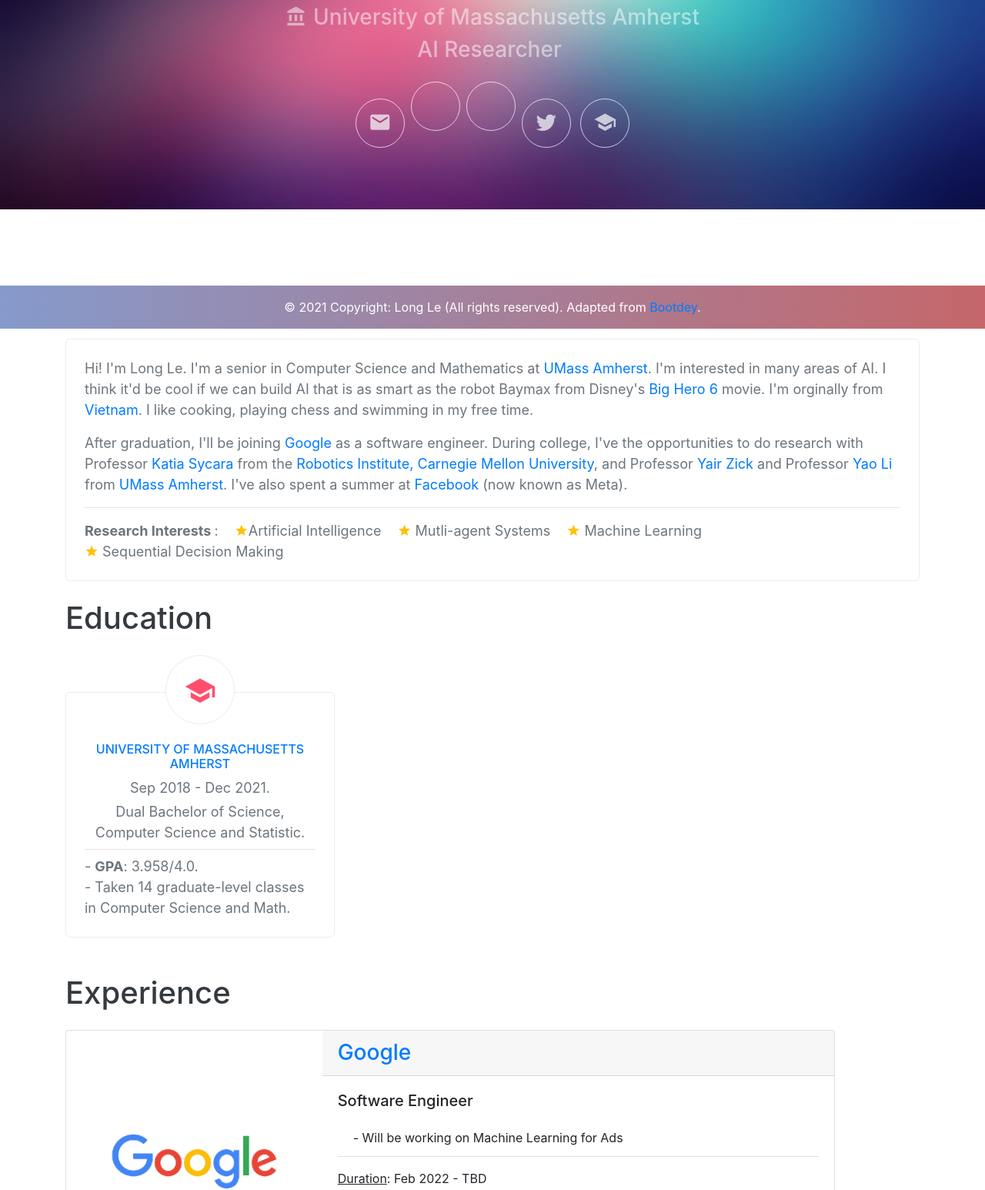
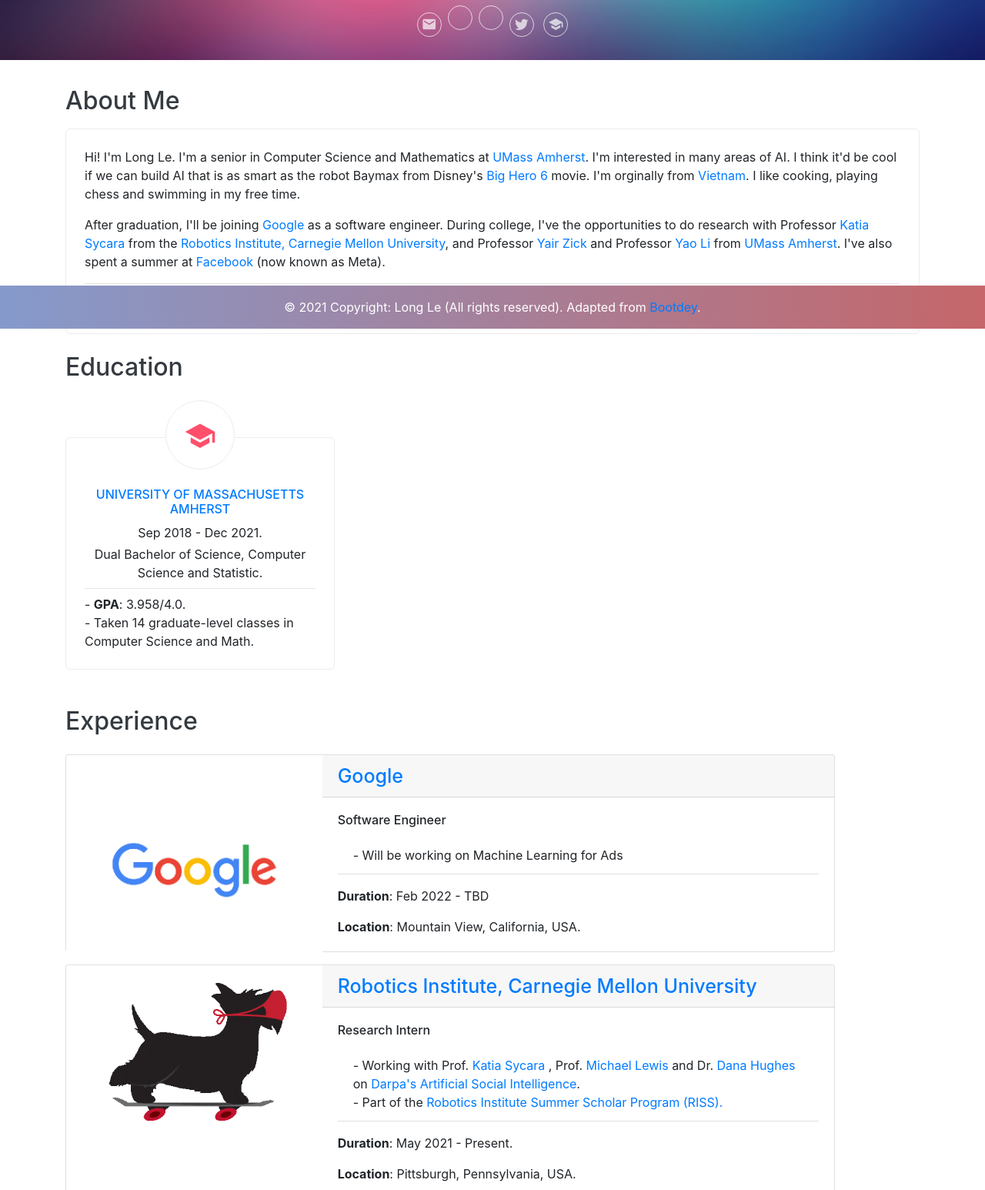
Before and after one commit to vlongle/vlongle.github.io, a plain HTML site: page index.html in a window 1280 px wide. Shown: the part 373-1919 px from the top of the page at 77% size. Drawn offline with nearby package versions, Linux system fonts and the light colour scheme.

Commit message:
make web smaller font

```diff
--- a/education.html
+++ b/education.html
@@ -1,6 +1,6 @@
 <div class="row">
     <div class="col-lg-4">
-        <div class="job-detail candidates-profile-education text-center text-muted mb-5 mt-5">
+        <div class="job-detail candidates-profile-education text-center mb-5 mt-5">
             <div class="profile-education-icon">
                 <i class="mdi mdi-school"></i>
             </div>
--- a/experience.html
+++ b/experience.html
@@ -1,3 +1,5 @@
+<!-- https://getbootstrap.com/docs/5.0/utilities/text/
+text-reset and text-muted -->
 <div class="card mb-3" style="max-width: 1000px;">
     <div class="row no-gutters">
         <div class="col-md-4">
@@ -12,8 +14,8 @@
                     <li class="list-group-item">- Will be working on Machine Learning for Ads</li>
                 </ul>
                 <p class="card-text"></p>
-                <p class="card-text"> <u>Duration</u>: Feb 2022 - TBD</p>
-                <p class="card-text">Mountain View, California, USA.</a>
+                <p class="card-text"> <b class="text-reset">Duration</b>: Feb 2022 - TBD</p>
+                <p class="card-text"><b>Location</b>: Mountain View, California, USA.</a>
             </div>
         </div>
     </div>
@@ -50,8 +52,8 @@
                     </li>
                 </ul>
                 <p class="card-text"></p>
-                <p class="card-text"> <u>Duration</u>: May 2021 - Present.</p>
-                <p class="card-text  ">Pittsburgh, Pennsylvania, USA.</a>
+                <p class="card-text"> <b>Duration</b>: May 2021 - Present.</p>
+                <p class="card-text"><b>Location</b>: Pittsburgh, Pennsylvania, USA.</a>
             </div>
         </div>
     </div>
@@ -90,8 +92,8 @@
                     </li>
                 </ul>
                 <p class="card-text"></p>
-                <p class="card-text"> <u>Duration</u>: Sep 2018 - Present.</p>
-                <p class="card-text  ">Amherst, Massachusetts, USA.</a>
+                <p class="card-text"> <b>Duration</b>: Sep 2018 - Present.</p>
+                <p class="card-text  "><b>Location</b>: Amherst, Massachusetts, USA.</a>
             </div>
         </div>
     </div>
@@ -120,8 +122,8 @@
 
                 </ul>
                 <p class="card-text"></p>
-                <p class="card-text"> <u>Duration</u>: Jan 2019 - Present. </p>
-                <p class="card-text  ">Amherst, Massachusetts, USA.</a>
+                <p class="card-text"> <b>Duration</b>: Jan 2019 - Present. </p>
+                <p class="card-text"><b>Location</b>: Amherst, Massachusetts, USA.</a>
             </div>
         </div>
     </div>
@@ -147,8 +149,8 @@
                 </ul>
                 </ul>
                 <p class="card-text"></p>
-                <p class="card-text"> <u>Duration</u>: Jun 2020 - Sep 2020</p>
-                <p class="card-text  ">Menlo Park, California, USA.</a>
+                <p class="card-text"> <b>Duration</b>: Jun 2020 - Sep 2020</p>
+                <p class="card-text"> <b>Location</b>: Menlo Park, California, USA.</a>
             </div>
         </div>
     </div>
--- a/index.html
+++ b/index.html
@@ -44,12 +44,12 @@
                     <div class="candidates-profile-details text-center">
                         <img src="./assets/imgs/avatar_cartoon.png"
                             class="img-fluid d-block mx-auto rounded-circle img-thumbnail mb-4">
-                        <p class="text-white candidates-profile-name mb-2 display-3">Long Le</p>
-                        <p class="text-white-50 mb-2 h3 text-primary"><i class="mdi mdi-bank mr-2"></i>University of
+                        <p class="text-white candidates-profile-name mb-2 h2">Long Le</p>
+                        <p class="text-white-50 mb-2 h5 text-primary"><i class="mdi mdi-bank mr-2"></i>University of
                             Massachusetts
                             Amherst</p>
                         <ul class="candidates-profile-icons list-inline mb-3">
-                            <li class="list-inline-item text-white-50 pr-2 f-16 h3">AI Researcher</li>
+                            <li class="list-inline-item text-white-50 pr-2 f-16 h5">AI Researcher</li>
                         </ul>
 
                         <ul class="candidates-profile-social-icons list-inline mb-0">
@@ -77,7 +77,7 @@
             <br>
             <div class="row">
                 <div class="col-lg-12">
-                    <h1 class="text-dark">About Me</h1>
+                    <h2 class="text-dark">About Me</h2>
                 </div>
             </div>
 
@@ -85,7 +85,7 @@
                 <div class="col-lg-12">
                     <div class="job-detail mt-2 p-4">
                         <div class="job-detail-desc">
-                            <p class="text-muted f-14 mb-3">Hi! I'm Long Le. I'm a senior in Computer
+                            <p class=" f-14 mb-3">Hi! I'm Long Le. I'm a senior in Computer
                                 Science and Mathematics at <a href="https://www.umass.edu/" target="_blank"
                                     text-primary> UMass
                                     Amherst</a>. I'm
@@ -98,8 +98,8 @@
                                 cooking, playing chess and
                                 swimming in my free time.</p>
 
-                            <p class="text-muted f-14 mb-0"> After graduation, I'll be joining <a
-                                    href="https://www.google.com/" target="_blank">Google</a> as a
+                            <p class="f-14 mb-0"> After graduation, I'll be joining <a href="https://www.google.com/"
+                                    target="_blank">Google</a> as a
                                 software engineer. During college, I've the opportunities to do research with Professor
                                 <a href="https://www.ri.cmu.edu/ri-faculty/katia-sycara/" target="_blank">Katia
                                     Sycara</a> from the
@@ -119,30 +119,27 @@
                         <hr>
                         <ul class="list-inline mt-3 mb-0">
                             <li class="list-inline-item mr-3">
-                                <a class="text-muted f-15 mb-0"> <strong>Research Interests </strong>:</a>
+                                <a class="  f-15 mb-0"> <strong>Research Interests </strong>:</a>
                             </li>
 
                             <li class="list-inline-item mr-3">
-                                <a class="text-muted f-15 mb-0"> <i class="mdi mdi-star"
+                                <a class="  f-15 mb-0"> <i class="mdi mdi-star"
                                         style="color:#ffc107!important"></i>Artificial Intelligence</a>
                             </li>
 
                             <li class="list-inline-item mr-3">
-                                <a class="text-muted f-15 mb-0"> <i class="mdi mdi-star"
-                                        style="color:#ffc107!important">
+                                <a class="  f-15 mb-0"> <i class="mdi mdi-star" style="color:#ffc107!important">
                                     </i>Mutli-agent Systems</a>
                             </li>
 
                             <li class="list-inline-item mr-3">
-                                <a class="text-muted f-15 mb-0"> <i class="mdi mdi-star"
-                                        style="color:#ffc107!important">
+                                <a class="  f-15 mb-0"> <i class="mdi mdi-star" style="color:#ffc107!important">
                                     </i>Machine Learning</a>
                             </li>
 
 
                             <li class="list-inline-item mr-3">
-                                <a class="text-muted f-15 mb-0"> <i class="mdi mdi-star"
-                                        style="color:#ffc107!important">
+                                <a class="  f-15 mb-0"> <i class="mdi mdi-star" style="color:#ffc107!important">
                                     </i>Sequential Decision Making</a>
                             </li>
 
@@ -156,37 +153,41 @@
 
             <div class="row">
                 <div class="col-lg-12">
-                    <h1 class="text-dark mt-4 mb-4">Education</h1>
-                </div>
-            </div>
-
-            <div id="education"></div>
-
-            <div class="row">
-                <div class="col-lg-12">
-                    <h1 class="text-dark mb-4">Experience</h1>
+                    <h2 class="text-dark mt-4 mb-4">Education</h2>
                 </div>
             </div>
 
 
-            <div id="experience"> </div>
+            <section id="education"></section>
 
             <div class="row">
                 <div class="col-lg-12">
-                    <h1 class="text-dark mb-4">Publications</h1>
+                    <h2 class="text-dark mb-4">Experience</h2>
                 </div>
             </div>
 
-            <div id="publication"> </div>
+
+            <section id="experience"> </section>
+
+            <div class="row">
+                <div class="col-lg-12">
+                    <h2 class="text-dark mb-4">Publications</h2>
+                </div>
+            </div>
+
+            <section id="publication"> </section>
 
 
             <div class="row">
                 <div class="col-lg-12">
-                    <h1 class="text-dark mb-4">Miscellaneous Writing</h1>
+                    <h2 class="text-dark mb-4">Miscellaneous Writing</h2>
                 </div>
             </div>
 
-            <div id="blog"> </div>
+            <section id="blog"> </section>
+
+
+
             <!-- Footer -->
             <!-- https://mdbootstrap.com/docs/standard/navigation/footer/ -->
             <footer class="gradient-custom-2 text-center text-white fixed-bottom">
--- a/style/index.css
+++ b/style/index.css
@@ -1,20 +1,27 @@
-    body {
+body {
             margin-top: 0px;
         }
+
         .card-img-exp {
-            margin-top:40px;
+            margin-top:20px;
             width: 100%;
-            height: 20vw;
+            height: 100%;
             object-fit: cover;
         }
-
+        .card-title{
+            font-size: 16px;
+        }
+        .card-header{
+            font-size: 25px;
+        }
+        /* img size */
         .img-thumbnail{
             width: 200px;
             height: 200px;
         }
 
         .candidates-profile-bg {
-            padding: 60px 0px 80px 0px;
+            padding: 30px 0px 30px 0px;
             background-image: url("../assets/imgs/background.jpeg");
             background-size: cover;
             position: relative;
@@ -29,14 +36,16 @@
             margin: 0 1px !important;
         } */
 
+
+        /* social icons size */
         .candidates-profile-social-icons li a {
-            height: 64px;
-            width: 64px;
+            height: 32px;
+            width: 32px;
             color: rgba(255, 255, 255, 0.7);
             text-align: center;
-            font-size: 30px;
+            font-size: 20px;
             display: inline-block;
-            line-height: 60px;
+            line-height: 30px;
             border-radius: 50%;
             border: 1px solid rgba(255, 255, 255, 0.7);
             -webkit-transition: all 0.5s;
@@ -90,7 +99,7 @@
         }
 
         .job-detail {
-            font-size: 18px;
+            font-size: 16px;
             border: 1px solid #ececec;
             border-radius: 6px;
         }
@@ -133,9 +142,11 @@
             border-top: none;
         }
 
+
+        /* https://getbootstrap.com/docs/4.0/utilities/spacing/ */
         .section {
-            padding-bottom: 80px;
-            padding-top: 80px;
+            padding-bottom: 10px;
+            padding-top: 10px;
             position: relative;
         }
 
```
